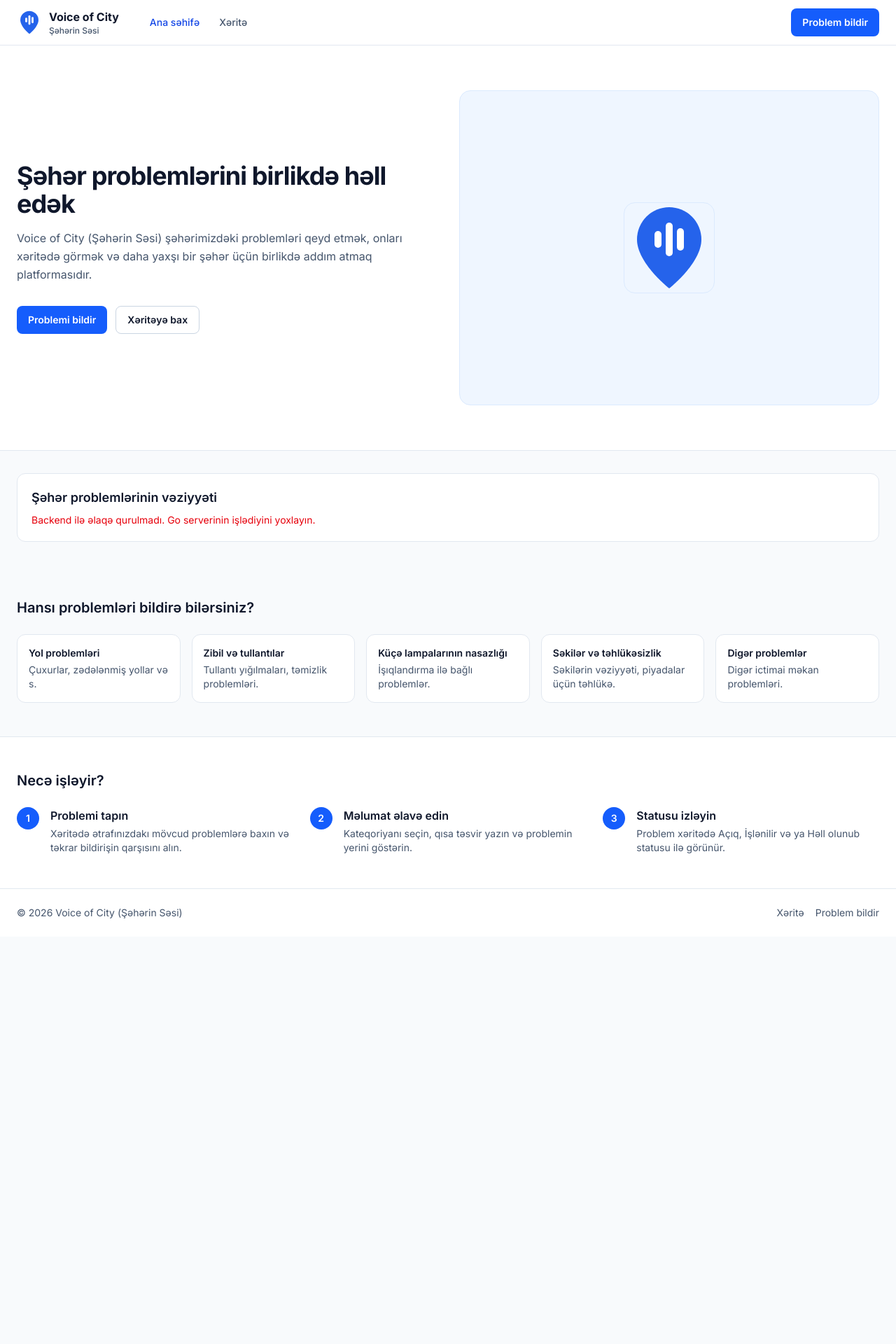
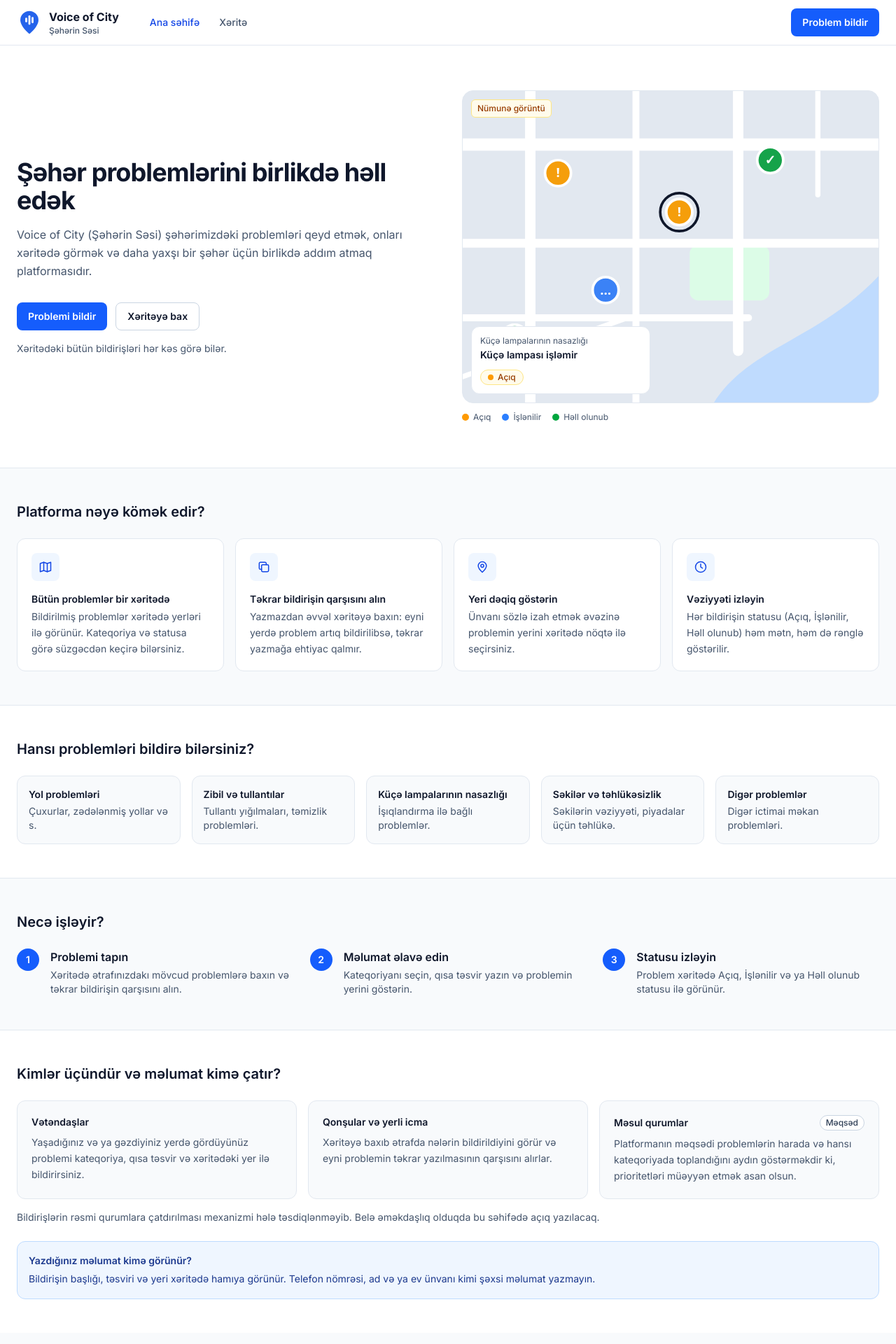
Before and after one commit to NRvBOSS/VoC-frontend, a Next.js app: page / in a window 1280 px wide. Shown: the top 1920 px of the page at 70% size. Before the commit the page ends 1338 px from the top, so only its background shows below. Built offline with nearby package versions, Linux system fonts and the light colour scheme; no server answers.

Commit message:
feat: home page redesign with map preview and informational sections

```diff
--- a/src/app/(site)/page.tsx
+++ b/src/app/(site)/page.tsx
@@ -1,11 +1,72 @@
-
-"use client";
-
-import { useEffect, useState } from "react";
 import Link from "next/link";
+import type { ReactNode } from "react";
+import MapPreview from "@/components/home/MapPreview";
 import { buttonStyles } from "@/components/ui/Button";
 import { CATEGORIES } from "@/lib/constants";
-import { LogoMark } from "@/components/layout/Logo";
+
+function Icon({ children }: { children: ReactNode }) {
+  return (
+      <span
+          aria-hidden
+          className="grid h-10 w-10 place-items-center rounded-lg bg-blue-50 text-blue-700"
+      >
+      <svg
+          viewBox="0 0 24 24"
+          className="h-5 w-5"
+          fill="none"
+          stroke="currentColor"
+          strokeWidth="1.8"
+          strokeLinecap="round"
+          strokeLinejoin="round"
+      >
+        {children}
+      </svg>
+    </span>
+  );
+}
+
+const BENEFITS: { title: string; text: string; icon: ReactNode }[] = [
+  {
+    title: "Bütün problemlər bir xəritədə",
+    text: "Bildirilmiş problemlər xəritədə yerləri ilə görünür. Kateqoriya və statusa görə süzgəcdən keçirə bilərsiniz.",
+    icon: (
+        <>
+          <path d="M9 4 3 6v14l6-2 6 2 6-2V4l-6 2-6-2Z" />
+          <path d="M9 4v14M15 6v14" />
+        </>
+    ),
+  },
+  {
+    title: "Təkrar bildirişin qarşısını alın",
+    text: "Yazmazdan əvvəl xəritəyə baxın: eyni yerdə problem artıq bildirilibsə, təkrar yazmağa ehtiyac qalmır.",
+    icon: (
+        <>
+          <rect x="8" y="8" width="12" height="12" rx="2" />
+          <path d="M16 8V6a2 2 0 0 0-2-2H6a2 2 0 0 0-2 2v8a2 2 0 0 0 2 2h2" />
+        </>
+    ),
+  },
+  {
+    title: "Yeri dəqiq göstərin",
+    text: "Ünvanı sözlə izah etmək əvəzinə problemin yerini xəritədə nöqtə ilə seçirsiniz.",
+    icon: (
+        <>
+          <path d="M12 21s-7-6.2-7-11a7 7 0 0 1 14 0c0 4.8-7 11-7 11Z" />
+          <circle cx="12" cy="10" r="2.5" />
+        </>
+    ),
+  },
+  {
+    title: "Vəziyyəti izləyin",
+    text: "Hər bildirişin statusu (Açıq, İşlənilir, Həll olunub) həm mətn, həm də rənglə göstərilir.",
+    icon: (
+        <>
+          <circle cx="12" cy="12" r="9" />
+          <path d="M12 7v5l3 2" />
+        </>
+    ),
+  },
+];
 
 const STEPS = [
   {
@@ -22,145 +83,104 @@ const STEPS = [
   },
 ];
 
-type Issue = {
-  id: number;
-  title: string;
-  description: string;
-  category: string;
-  latitude: number;
-  longitude: number;
-  status: string;
-  created_at: string;
-};
+const AUDIENCES = [
+  {
+    title: "Vətəndaşlar",
+    text: "Yaşadığınız və ya gəzdiyiniz yerdə gördüyünüz problemi kateqoriya, qısa təsvir və xəritədəki yer ilə bildirirsiniz.",
+    tag: null,
+  },
+  {
+    title: "Qonşular və yerli icma",
+    text: "Xəritəyə baxıb ətrafda nələrin bildirildiyini görür və eyni problemin təkrar yazılmasının qarşısını alırlar.",
+    tag: null,
+  },
+  {
+    title: "Məsul qurumlar",
+    text: "Platformanın məqsədi problemlərin harada və hansı kateqoriyada toplandığını aydın göstərməkdir ki, prioritetləri müəyyən etmək asan olsun.",
+    tag: "Məqsəd",
+  },
+];
 
 export default function Home() {
-  const [issues, setIssues] = useState<Issue[]>([]);
-  const [loading, setLoading] = useState(true);
-  const [error, setError] = useState("");
-
-  useEffect(() => {
-    async function fetchIssues() {
-      try {
-        const response = await fetch("http://localhost:8080/issues");
-
-        if (!response.ok) {
-          throw new Error("Problemləri əldə etmək mümkün olmadı.");
-        }
-
-        const data: Issue[] = await response.json();
-        setIssues(data);
-      } catch {
-        setError(
-            "Backend ilə əlaqə qurulmadı. Go serverinin işlədiyini yoxlayın."
-        );
-      } finally {
-        setLoading(false);
-      }
-    }
-
-    fetchIssues();
-  }, []);
-
   return (
       <>
         {/* Hero */}
         <section className="border-b border-slate-200 bg-white">
-          <div className="mx-auto grid max-w-screen-2xl items-center gap-8 px-4 py-12 sm:px-6 md:py-16 lg:grid-cols-2">
+          <div className="mx-auto grid max-w-screen-2xl items-center gap-10 px-4 py-12 sm:px-6 md:py-16 lg:grid-cols-2">
             <div>
               <h1 className="text-3xl font-bold tracking-tight text-slate-900 sm:text-4xl">
                 Şəhər problemlərini birlikdə həll edək
               </h1>
-
               <p className="mt-4 max-w-xl text-base leading-relaxed text-slate-600">
                 <span lang="en">Voice of City</span> (Şəhərin Səsi) şəhərimizdəki
                 problemləri qeyd etmək, onları xəritədə görmək və daha yaxşı bir
                 şəhər üçün birlikdə addım atmaq platformasıdır.
               </p>
-
               <div className="mt-8 flex flex-wrap gap-3">
                 <Link href="/report" className={buttonStyles("primary")}>
                   Problemi bildir
                 </Link>
-
                 <Link href="/map" className={buttonStyles("secondary")}>
                   Xəritəyə bax
                 </Link>
               </div>
+              <p className="mt-4 text-sm text-slate-600">
+                Xəritədəki bütün bildirişləri hər kəs görə bilər.
+              </p>
             </div>
 
-            <div
-                aria-hidden
-                className="hidden aspect-[4/3] rounded-2xl border border-blue-100 bg-blue-50 lg:block"
-            >
-              <div className="grid h-full place-items-center">
-                <div
-                    aria-hidden
-                    className="hidden aspect-[4/3] place-items-center rounded-2xl border border-blue-100 bg-blue-50 lg:grid"
-                >
-                  <LogoMark className="h-32 w-32" />
-                </div>
-              </div>
-            </div>
+            <MapPreview />
           </div>
         </section>
 
-        {/* Backend-dən gələn məlumatlar */}
-        <section className="mx-auto max-w-screen-2xl px-4 py-8 sm:px-6">
-          <div className="rounded-xl border border-slate-200 bg-white p-5">
-            <h2 className="text-lg font-semibold text-slate-900">
-              Şəhər problemlərinin vəziyyəti
-            </h2>
-
-            {loading ? (
-                <p className="mt-2 text-sm text-slate-600">
-                  Məlumatlar yüklənir...
-                </p>
-            ) : error ? (
-                <p role="alert" className="mt-2 text-sm text-red-600">
-                  {error}
-                </p>
-            ) : (
-                <p className="mt-2 text-sm text-slate-600">
-                  Hazırda sistemdə{" "}
-                  <span className="font-semibold text-blue-600">
-                {issues.length}
-              </span>{" "}
-                  problem qeydə alınıb.
-                </p>
-            )}
-          </div>
-        </section>
-
-        {/* Kateqoriyalar */}
+        {/* Nəyə kömək edir */}
         <section className="mx-auto max-w-screen-2xl px-4 py-12 sm:px-6">
           <h2 className="text-xl font-semibold text-slate-900">
-            Hansı problemləri bildirə bilərsiniz?
+            Platforma nəyə kömək edir?
           </h2>
-
-          <ul className="mt-6 grid gap-4 sm:grid-cols-2 lg:grid-cols-5">
-            {CATEGORIES.map((c) => (
+          <ul className="mt-6 grid gap-4 sm:grid-cols-2 lg:grid-cols-4">
+            {BENEFITS.map((b) => (
                 <li
-                    key={c.id}
-                    className="rounded-xl border border-slate-200 bg-white p-4"
+                    key={b.title}
+                    className="rounded-xl border border-slate-200 bg-white p-5"
                 >
-                  <h3 className="text-sm font-semibold text-slate-900">
-                    {c.label}
+                  <Icon>{b.icon}</Icon>
+                  <h3 className="mt-4 text-sm font-semibold text-slate-900">
+                    {b.title}
                   </h3>
-                  <p className="mt-1 text-sm text-slate-600">
-                    {c.description}
+                  <p className="mt-1 text-sm leading-relaxed text-slate-600">
+                    {b.text}
                   </p>
                 </li>
             ))}
           </ul>
         </section>
 
-        {/* Necə işləyir */}
-        <section className="border-t border-slate-200 bg-white">
+        {/* Kateqoriyalar */}
+        <section className="border-y border-slate-200 bg-white">
           <div className="mx-auto max-w-screen-2xl px-4 py-12 sm:px-6">
             <h2 className="text-xl font-semibold text-slate-900">
-              Necə işləyir?
+              Hansı problemləri bildirə bilərsiniz?
             </h2>
+            <ul className="mt-6 grid gap-4 sm:grid-cols-2 lg:grid-cols-5">
+              {CATEGORIES.map((c) => (
+                  <li
+                      key={c.id}
+                      className="rounded-xl border border-slate-200 bg-slate-50 p-4"
+                  >
+                    <h3 className="text-sm font-semibold text-slate-900">
+                      {c.label}
+                    </h3>
+                    <p className="mt-1 text-sm text-slate-600">{c.description}</p>
+                  </li>
+              ))}
+            </ul>
+          </div>
+        </section>
 
+        {/* Necə işləyir */}
+        <section className="mx-auto max-w-screen-2xl px-4 py-12 sm:px-6">
+          <h2 className="text-xl font-semibold text-slate-900">Necə işləyir?</h2>
           <ol className="mt-6 grid gap-6 md:grid-cols-3">
             {STEPS.map((s, i) => (
                 <li key={s.title} className="flex gap-4">
@@ -170,16 +190,76 @@ export default function Home() {
               >
                 {i + 1}
               </span>
-
                   <div>
-                      <h3 className="font-semibold text-slate-900">
-                        {s.title}
-                      </h3>
+                    <h3 className="font-semibold text-slate-900">{s.title}</h3>
                     <p className="mt-1 text-sm text-slate-600">{s.text}</p>
                   </div>
                 </li>
             ))}
           </ol>
+        </section>
+
+        {/* Kimlər üçündür, məlumat kimə çatır */}
+        <section className="border-t border-slate-200 bg-white">
+          <div className="mx-auto max-w-screen-2xl px-4 py-12 sm:px-6">
+            <h2 className="text-xl font-semibold text-slate-900">
+              Kimlər üçündür və məlumat kimə çatır?
+            </h2>
+            <ul className="mt-6 grid gap-4 md:grid-cols-3">
+              {AUDIENCES.map((a) => (
+                  <li
+                      key={a.title}
+                      className="rounded-xl border border-slate-200 bg-slate-50 p-5"
+                  >
+                    <div className="flex items-center justify-between gap-2">
+                      <h3 className="text-sm font-semibold text-slate-900">
+                        {a.title}
+                      </h3>
+                      {a.tag && (
+                          <span className="rounded-full border border-slate-300 bg-white px-2 py-0.5 text-xs font-medium text-slate-700">
+                      {a.tag}
+                    </span>
+                      )}
+                    </div>
+                    <p className="mt-2 text-sm leading-relaxed text-slate-600">
+                      {a.text}
+                    </p>
+                  </li>
+              ))}
+            </ul>
+
+            <p className="mt-4 text-sm text-slate-600">
+              Bildirişlərin rəsmi qurumlara çatdırılması mexanizmi hələ
+              təsdiqlənməyib. Belə əməkdaşlıq olduqda bu səhifədə açıq yazılacaq.
+            </p>
+
+            <div className="mt-6 rounded-xl border border-blue-200 bg-blue-50 p-4 text-sm leading-relaxed text-blue-900">
+              <p className="font-semibold">Yazdığınız məlumat kimə görünür?</p>
+              <p className="mt-1">
+                Bildirişin başlığı, təsviri və yeri xəritədə hamıya görünür.
+                Telefon nömrəsi, ad və ya ev ünvanı kimi şəxsi məlumat yazmayın.
+              </p>
+            </div>
+          </div>
+        </section>
+
+        {/* Son çağırış */}
+        <section className="mx-auto max-w-screen-2xl px-4 py-12 sm:px-6">
+          <div className="rounded-2xl border border-slate-200 bg-white p-8 text-center">
+            <h2 className="text-xl font-semibold text-slate-900">
+              Ətrafınızda problem görürsünüz?
+            </h2>
+            <p className="mx-auto mt-2 max-w-xl text-sm text-slate-600">
+              Bir neçə dəqiqəyə bildirin ki, digər sakinlər də onu xəritədə görsün.
+            </p>
+            <div className="mt-6 flex flex-wrap justify-center gap-3">
+              <Link href="/report" className={buttonStyles("primary")}>
+                Problemi bildir
+              </Link>
+              <Link href="/map" className={buttonStyles("secondary")}>
+                Xəritəyə bax
+              </Link>
+            </div>
           </div>
         </section>
       </>
--- /dev/null
+++ b/src/components/home/MapPreview.tsx
@@ -0,0 +1,115 @@
+import StatusBadge from "@/components/ui/StatusBadge";
+import { STATUSES, STATUS_ORDER } from "@/lib/constants";
+import type { StatusId } from "@/types/issue";
+
+const GLYPHS: Record<StatusId, string> = {
+    open: "!",
+    in_progress: "…",
+    resolved: "✓",
+};
+
+const PINS: { x: number; y: number; status: StatusId; selected?: boolean }[] = [
+    { x: 110, y: 95, status: "open" },
+    { x: 250, y: 140, status: "open", selected: true },
+    { x: 355, y: 80, status: "resolved" },
+    { x: 165, y: 230, status: "in_progress" },
+    { x: 60, y: 285, status: "resolved" },
+];
+
+export default function MapPreview() {
+    return (
+        <figure>
+            <div
+                role="img"
+                aria-label="Xəritədə problem nişanlarının və problem kartının nümunə görüntüsü"
+                className="relative aspect-[4/3] overflow-hidden rounded-2xl border border-slate-200 bg-slate-200"
+            >
+                <svg
+                    viewBox="0 0 480 360"
+                    preserveAspectRatio="xMidYMid slice"
+                    aria-hidden="true"
+                    focusable="false"
+                    className="absolute inset-0 h-full w-full"
+                >
+                    {/* Torpaq */}
+                    <rect width="480" height="360" fill="#E2E8F0" />
+
+                    {/* Park */}
+                    <rect x="262" y="178" width="92" height="64" rx="10" fill="#DCFCE7" />
+
+                    {/* Yollar */}
+                    <g stroke="#FFFFFF" strokeLinecap="round" fill="none">
+                        <path d="M0 62H480" strokeWidth="14" />
+                        <path d="M0 176H480" strokeWidth="10" />
+                        <path d="M0 262H330" strokeWidth="8" />
+                        <path d="M78 0V360" strokeWidth="12" />
+                        <path d="M200 0V360" strokeWidth="8" />
+                        <path d="M318 0V300" strokeWidth="12" />
+                        <path d="M0 330L190 262" strokeWidth="6" />
+                        <path d="M410 0V120" strokeWidth="6" />
+                    </g>
+
+                    {/* Dəniz */}
+                    <path
+                        d="M290 360C330 296 410 288 480 214V360Z"
+                        fill="#BFDBFE"
+                    />
+
+                    {/* Pinlər */}
+                    {PINS.map((p) => (
+                        <g key={`${p.x}-${p.y}`}>
+                            {p.selected && (
+                                <circle cx={p.x} cy={p.y} r="22" fill="none" stroke="#0F172A" strokeWidth="3" />
+                            )}
+                            <circle
+                                cx={p.x}
+                                cy={p.y}
+                                r="15"
+                                fill={STATUSES[p.status].markerColor}
+                                stroke="#FFFFFF"
+                                strokeWidth="3"
+                            />
+                            <text
+                                x={p.x}
+                                y={p.y + 5}
+                                textAnchor="middle"
+                                fontSize="15"
+                                fontWeight="700"
+                                fill="#FFFFFF"
+                                fontFamily="system-ui, sans-serif"
+                            >
+                                {GLYPHS[p.status]}
+                            </text>
+                        </g>
+                    ))}
+                </svg>
+
+                <p className="absolute left-3 top-3 rounded-md border border-amber-200 bg-amber-50 px-2 py-1 text-xs font-medium text-amber-800">
+                    Nümunə görüntü
+                </p>
+
+                <div className="absolute bottom-3 left-3 right-3 rounded-xl border border-slate-200 bg-white p-3 sm:right-auto sm:w-64">
+                    <p className="text-xs text-slate-600">Küçə lampalarının nasazlığı</p>
+                    <p className="mt-0.5 text-sm font-semibold text-slate-900">
+                        Küçə lampası işləmir
+                    </p>
+                    <div className="mt-2">
+                        <StatusBadge status="open" />
+                    </div>
+                </div>
+            </div>
+
+            <figcaption className="mt-3 flex flex-wrap gap-x-4 gap-y-1 text-xs text-slate-600">
+                {STATUS_ORDER.map((id) => (
+                    <span key={id} className="inline-flex items-center gap-1.5">
+            <span
+                aria-hidden
+                className={`h-2.5 w-2.5 rounded-full ${STATUSES[id].dot}`}
+            />
+                        {STATUSES[id].label}
+          </span>
+                ))}
+            </figcaption>
+        </figure>
+    );
+}
```
Lines whose indentation alone changed are shown as unchanged.
